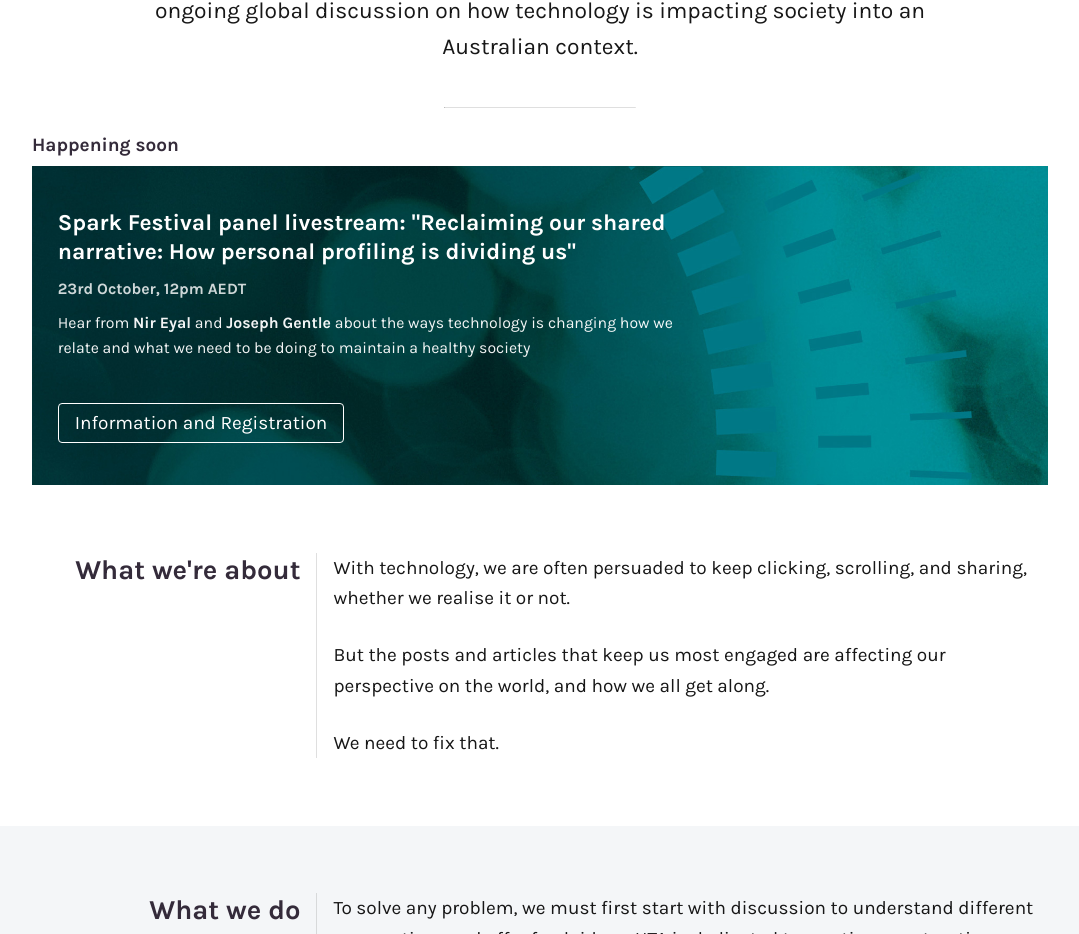
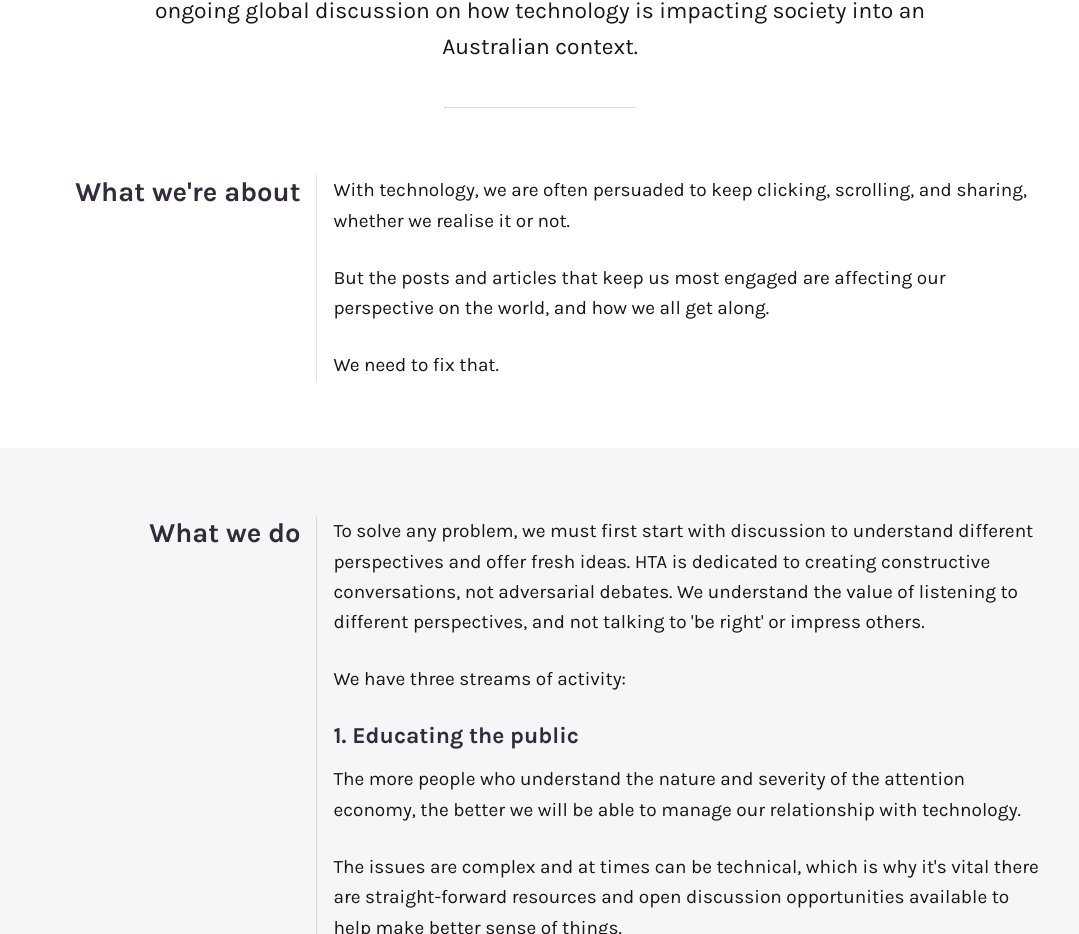
Before and after one commit to interacsean/next-utiled, a Next.js app: page / in a window 1280 px wide. Shown: the part 819-1753 px from the top of the page, without its empty margins (100-1179 px from the left). Built offline with nearby package versions, Linux system fonts and the light colour scheme.

Commit message:
Remove Spark promo

```diff
--- a/pwa/components/pages/Home/Home.tsx
+++ b/pwa/components/pages/Home/Home.tsx
@@ -39,22 +39,6 @@
           </T>
           <Hr stumpy />
 
-          <T h5 mt={2} mb={1 / 2}>Happening soon</T>
-          <Box tagName="a" className={['link-raw', css.sparkBanner, 'theme--inverted', 'formatted-content']} href="https://sparkfestival.co/program/livestream/#events-fri-23-10-20" target="_blank">
-            <T h4 no-margin>
-              Spark Festival panel livestream: "Reclaiming our shared narrative: How personal
-              profiling is dividing us"</T>
-            <T content-pragmatic no-margin mv={1 / 2} style={{ opacity: 0.85, fontWeight: 'bold' }}>23rd October, 12pm AEDT</T>
-            <T content-pragmatic>
-              Hear from <strong>Nir Eyal</strong> and <strong>Joseph Gentle</strong> about the ways technology is changing how we
-              relate and what we need to be doing to maintain a healthy society
-            </T>
-            <Box mt={3}>
-              <a href="https://sparkfestival.co/program/livestream/#events-fri-23-10-20" target="_blank" className={css._button}>
-                Information and Registration
-              </a>
-            </Box>
-          </Box>
           { /* note: this Box makes the BodySegment component not break the classNames on static render */ }
           <Box mt={4}>
             <BodySegment heading="What we're about" className="formatted-content" bodyFormatted>
```
